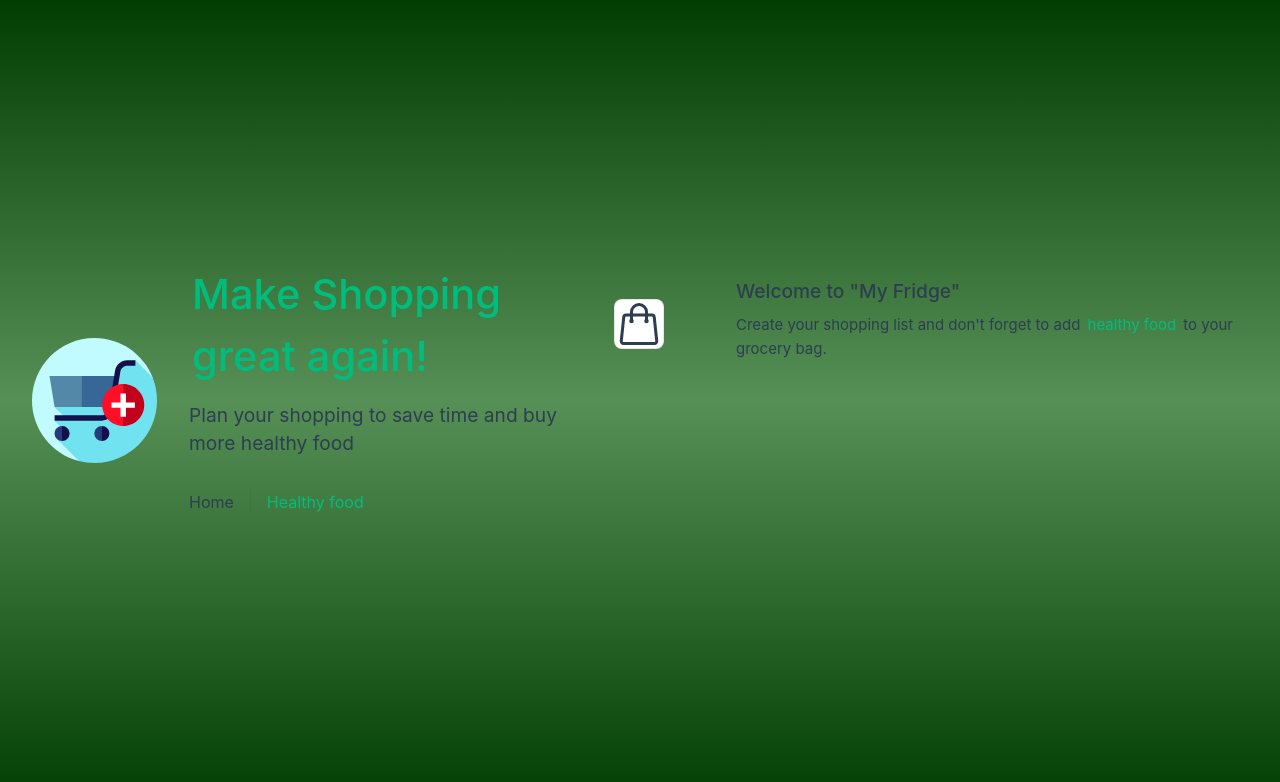
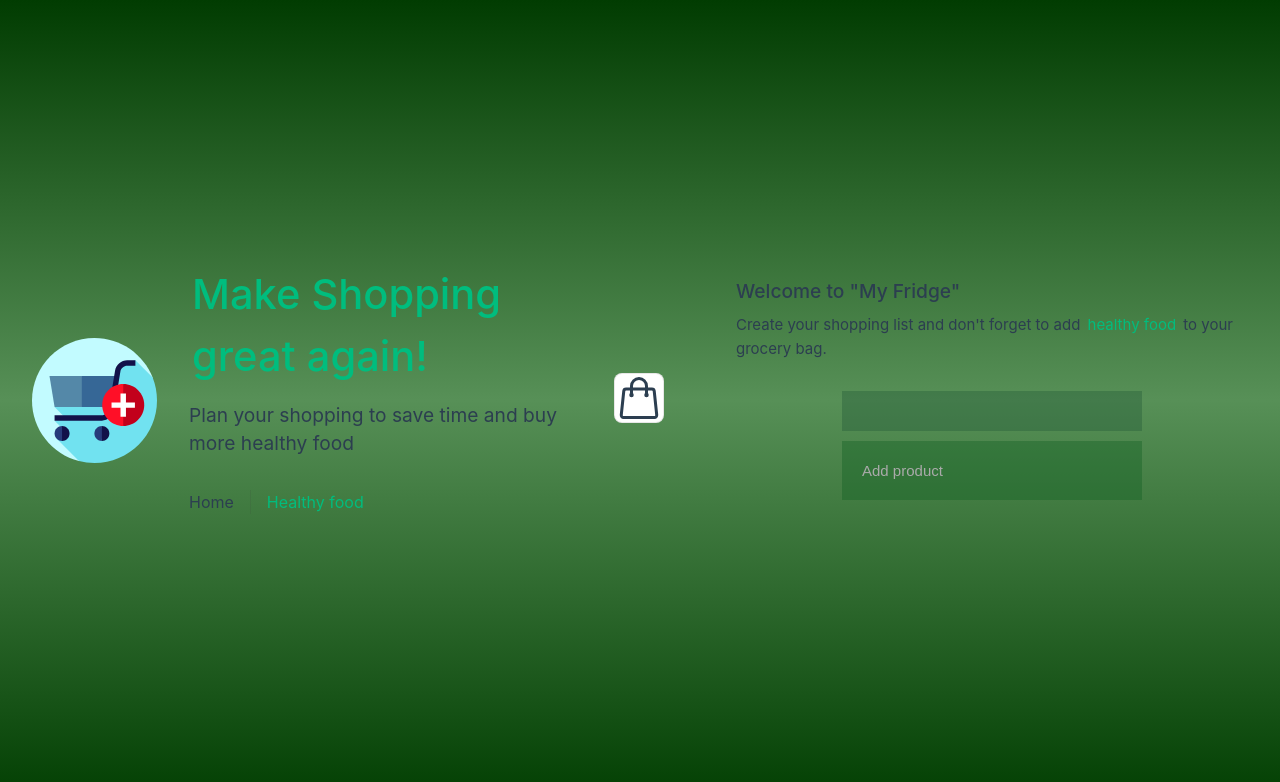
Before and after one commit to MVizba/MyFridge, a Vue app: page / in a window 1280 px wide. Shown: the top 782 px of the page. Built offline with nearby package versions, Linux system fonts and the light colour scheme.

Commit message:
chore: update dependencies

```diff
--- /dev/null
+++ b/src/components/ShoppingList.vue
@@ -0,0 +1,108 @@
+<template>
+  <div id="shopping-list">
+    <main>
+      <div class="lists">
+        <ul>
+          <li v-for="(list, index) in lists" :key="index">
+            {{ list }}
+            <!-- Use an image tag to display the SVG icon -->
+            <img src="./icons/delete.svg" alt="Delete" @click="removeList(index)" />
+          </li>
+        </ul>
+      </div>
+      <div class="container">
+        <input type="text" placeholder="Add product" v-model="currentList" @keyup.enter="addList" />
+      </div>
+    </main>
+  </div>
+</template>
+
+<script setup lang="ts">
+import { ref, onMounted } from 'vue';
+
+const lists = ref<string[]>([]);
+const currentList = ref<string>('');
+
+onMounted(() => {
+  const storedLists = localStorage.getItem('shoppingLists');
+  if (storedLists) {
+    lists.value = JSON.parse(storedLists);
+  }
+});
+
+const addList = () => {
+  if (currentList.value.trim() !== "") {
+    lists.value.push(currentList.value);
+    currentList.value = "";
+    saveListsToLocalStorage();
+  }
+};
+
+const removeList = (index: number) => {
+  lists.value.splice(index, 1);
+  saveListsToLocalStorage();
+};
+
+const saveListsToLocalStorage = () => {
+  localStorage.setItem('shoppingLists', JSON.stringify(lists.value));
+};
+</script>
+
+<style scoped>
+#shopping-list {
+  padding-top: 30px;
+  display: flex;
+  justify-content: center;
+  font-family: "Rubik", sans-serif;
+}
+
+body {
+  background: #313131;
+  font-size: 18px;
+}
+
+.lists {
+  width: 300px;
+  display: flex;
+  flex-direction: column;
+  padding: 20px;
+  background: #24593862;
+}
+
+.container {
+  width: 300px;
+  display: flex;
+  justify-content: space-between;
+  align-items: center;
+  padding: 20px;
+  margin: 10px 0px;
+  background: #10602364;
+  color: #ffffff;
+}
+
+.container input {
+  width: 80%;
+  padding: 1px 0px;
+  outline: none;
+  background: transparent;
+  border: none;
+  color: #ffffff95;
+  font-size: 15px;
+}
+
+::placeholder {
+  color: #aaaaaa;
+}
+
+li {
+  margin: 5px 0;
+  display: flex;
+  justify-content: space-between;
+  align-items: center;
+  color: #aaaaaa;
+}
+
+img {
+  cursor: pointer;
+}
+</style>
--- a/src/components/TheWelcome.vue
+++ b/src/components/TheWelcome.vue
@@ -1,6 +1,7 @@
 <script setup lang="ts">
 import WelcomeItem from './WelcomeItem.vue'
 import ShoppingIcon from './icons/IconShopping.vue'
+import ShoppingList from './ShoppingList.vue'
 </script>
 
 <template>
@@ -9,9 +10,9 @@ import ShoppingIcon from './icons/IconShopping.vue'
       <ShoppingIcon />
     </template>
     <template #heading>Welcome to "My Fridge"</template>
-
     Create your shopping list and don't forget to add
     <router-link to="/about">healthy food</router-link>
     to your grocery bag.
+    <ShoppingList />
   </WelcomeItem>
 </template>
```
Also changed, not shown: src/components/icons/delete.svg (added).
